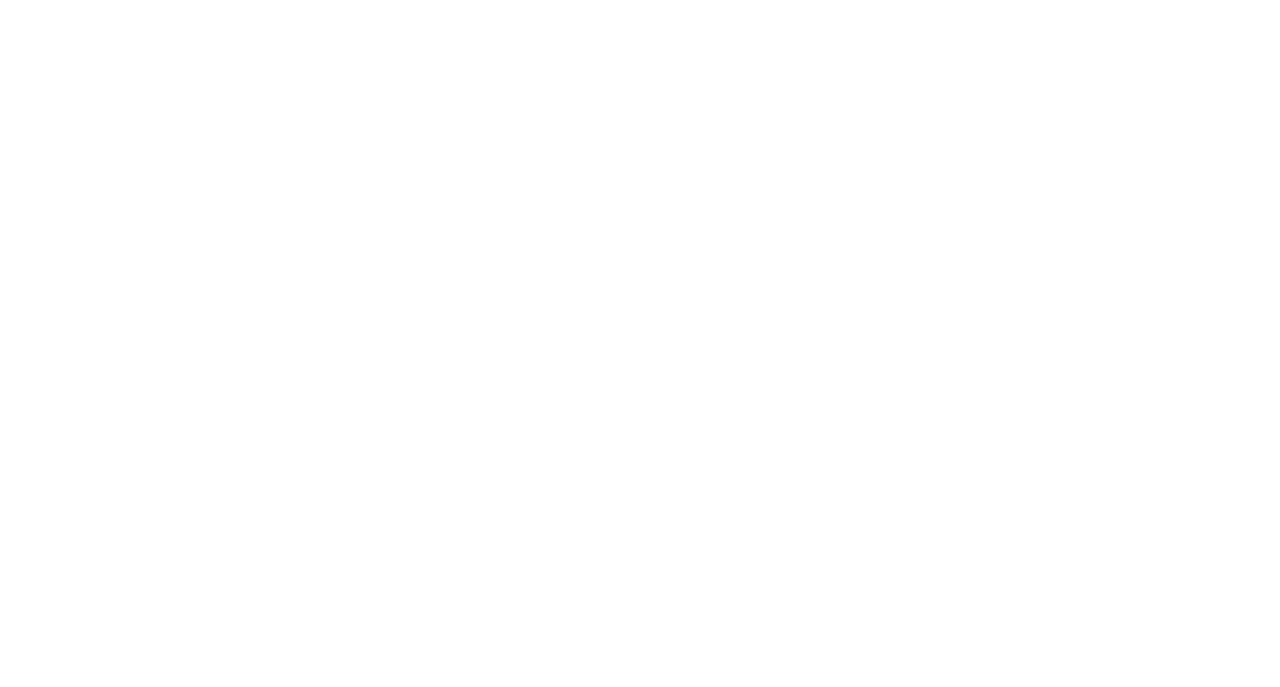
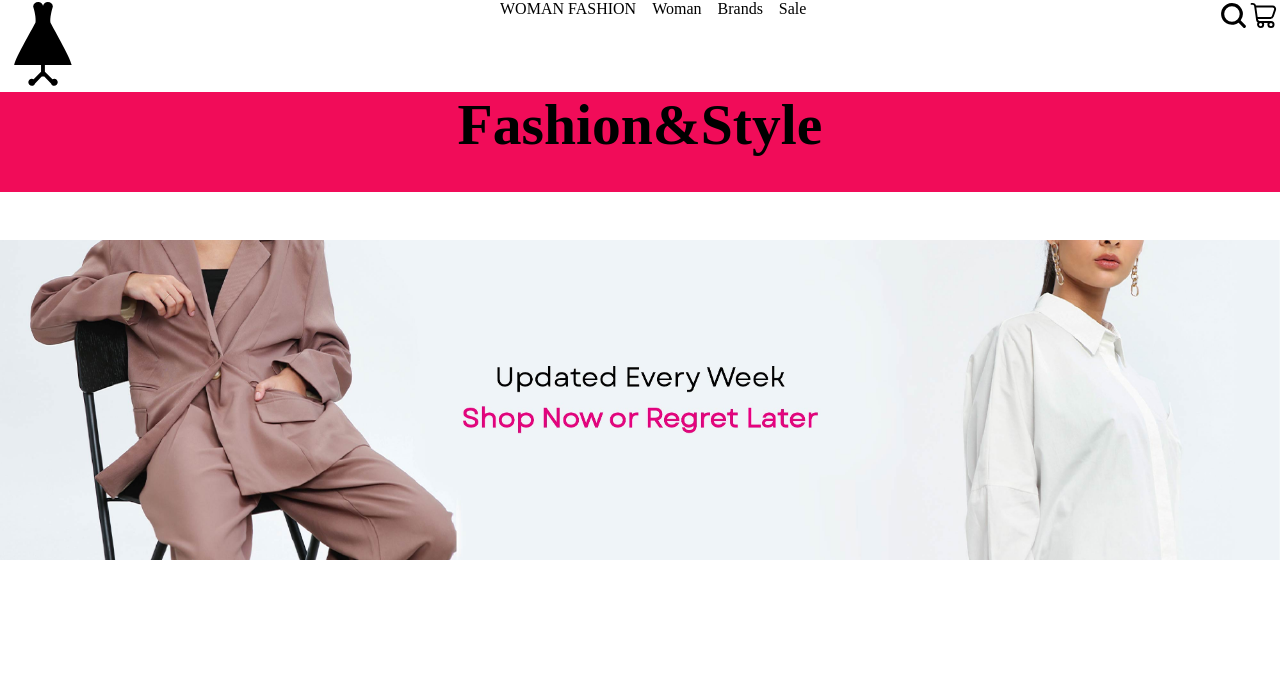
Before and after one commit to widianakn/PRAK-HTML, a plain HTML site: page index.html in a window 1280 px wide. Drawn offline with Linux system fonts and the light colour scheme.

Commit message:
membuat navbar dan hero

```diff
--- /dev/null
+++ b/hero.css
@@ -0,0 +1,21 @@
+#hero {
+    height: 80vh;
+    overflow: hidden;
+    position: relative;
+}
+#hero .judul {
+    height: 100px;
+    background-color: rgb(241, 12, 89);
+    text-align: center;
+    color: black;
+
+    top: 10px;
+    width: 100%;
+    font-size: 360%;
+}
+#hero > img{
+    width: 100%;
+    height: 50%;
+    object-fit: cover;
+    object-position: center;
+}
--- a/index.html
+++ b/index.html
@@ -4,9 +4,33 @@
     <meta charset="UTF-8">
     <meta http-equiv="X-UA-Compatible" content="IE=edge">
     <meta name="viewport" content="width=device-width, initial-scale=1.0">
-    <title>JUAL BELI SARUNG BERKUALITAS</title>
+    <title>WOMAN FASHION</title>
+        <link rel="stylesheet" href="style.css">
+        <link rel="stylesheet" href="navbar.css">
+        <link rel="stylesheet" href="hero.css">
 </head>
 <body>
+    <nav>
+        <img src="logo.svg" alt="logo">
+        <div class="menu" >
+            <a href="#">WOMAN FASHION</a>
+            <a href="#">Woman</a>
+            <a href="#">Brands</a>
+            <a href="#">Sale</a>
+        </div>
+        <div class="tools">
+            <img src="search.svg" alt="search">
+            <img src="cart.svg" alt="cart">
+        </div>
+    </nav>
+    <main>
+        <section id="hero">
+            <h1 class="judul">
+                Fashion&Style
+            </h1>
+            <img src="banner.jpg" alt="banner">
+        </section>
 
+    </main>
 </body>
 </html>
--- /dev/null
+++ b/navbar.css
@@ -0,0 +1,28 @@
+nav {
+    background-color: rgb(255, 255, 255);
+    height: 44px;
+    display: flex;
+    justify-content: space-between;
+}
+
+nav a {
+    text-decoration: none;
+}
+nav div{
+    height: 100%;
+    display: flex;
+    align-items: center;
+}
+nav > div > img {
+    height: 70%;
+}
+nav img {
+    height: 200%;
+}
+nav .menu > a{
+    padding: 0 8px;
+    height: 100%;
+    display: flex;
+    align-items: center;
+    color: black;
+}
--- /dev/null
+++ b/style.css
@@ -0,0 +1,9 @@
+body {
+    margin: 0;
+}
+
+.judul {
+    background-color: rgb(241, 12, 89);
+    text-align: center;
+    color: black;
+}
```
Also changed, not shown: banner.jpg (added), cart.svg (added), logo.svg (added), search.svg (added).
